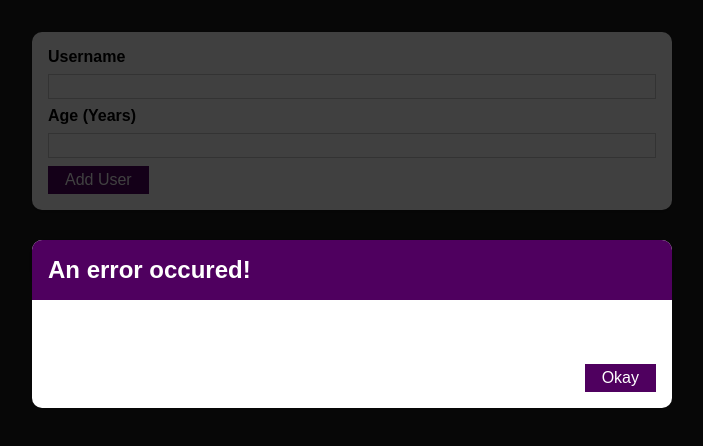
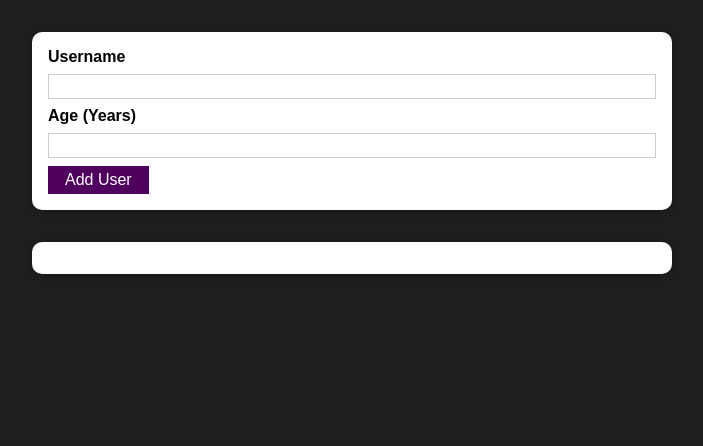
Before and after one commit to jripke74/react-0027, a React (Create React App) app: page / in a window 1280 px wide. Shown: the top 446 px of the page, without its empty margins (288-991 px from the left). Built offline with nearby package versions, Linux system fonts and the light colour scheme.

Commit message:
add error state

```diff
--- a/src/components/UI/ErrorModal.js
+++ b/src/components/UI/ErrorModal.js
@@ -5,7 +5,7 @@
 const ErrorModal = (props) => {
   return (
     <div>
-      <div className={classes.backdrop} />
+      <div className={classes.backdrop} onClick={props.onConfirm} />
       <Card className={classes.modal}>
         <header className={classes.header}>
           <h2>{props.title}</h2>
@@ -14,7 +14,7 @@
           <p>{props.message}</p>
         </div>
         <footer className={classes.actions}>
-          <Button>Okay</Button>
+          <Button onClick={props.onConfirm}>Okay</Button>
         </footer>
       </Card>
     </div>
--- a/src/components/Users/AddUsers.js
+++ b/src/components/Users/AddUsers.js
@@ -8,13 +8,22 @@
 const AddUser = (props) => {
   const [enteredUsername, setEnteredUsername] = useState('');
   const [enteredAge, setEnteredAge] = useState('');
+  const [error, setError] = useState();
 
   const addUserHandler = (event) => {
     event.preventDefault();
     if (enteredUsername.trim().length === 0 || enteredAge.trim().length === 0) {
+      setError({
+        title: 'Invalid input',
+        message: 'Please enter a valid name and age (non-empty values).',
+      });
       return;
     }
     if (+enteredAge < 1) {
+      setError({
+        title: 'Ivalid age',
+        message: 'Please enter a valid age (> 0).',
+      });
       return;
     }
     props.onAddUser(enteredUsername, enteredAge);
@@ -30,9 +39,19 @@
     setEnteredAge(event.target.value);
   };
 
+  const errorHandler = () => {
+    setError(null);
+  };
+
   return (
     <div>
-      <ErrorModal title="An error occured!" messae="Something went wrong!" />
+      {error && (
+        <ErrorModal
+          title={error.title}
+          message={error.message}
+          onConfirm={errorHandler}
+        />
+      )}
       <Card className={classes.input}>
         <form onSubmit={addUserHandler}>
           <label htmlFor="username">Username</label>
```
